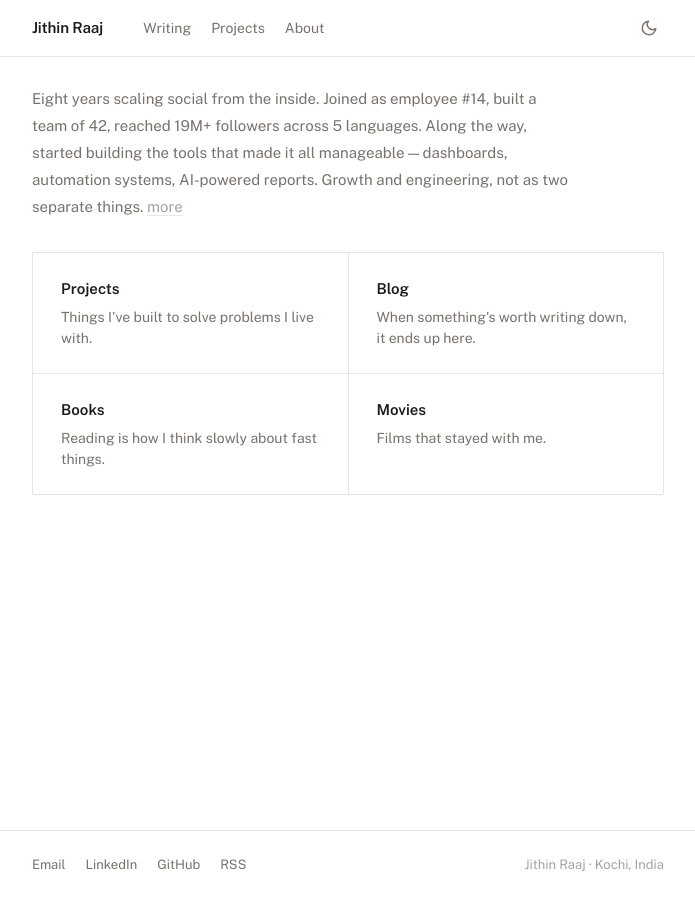
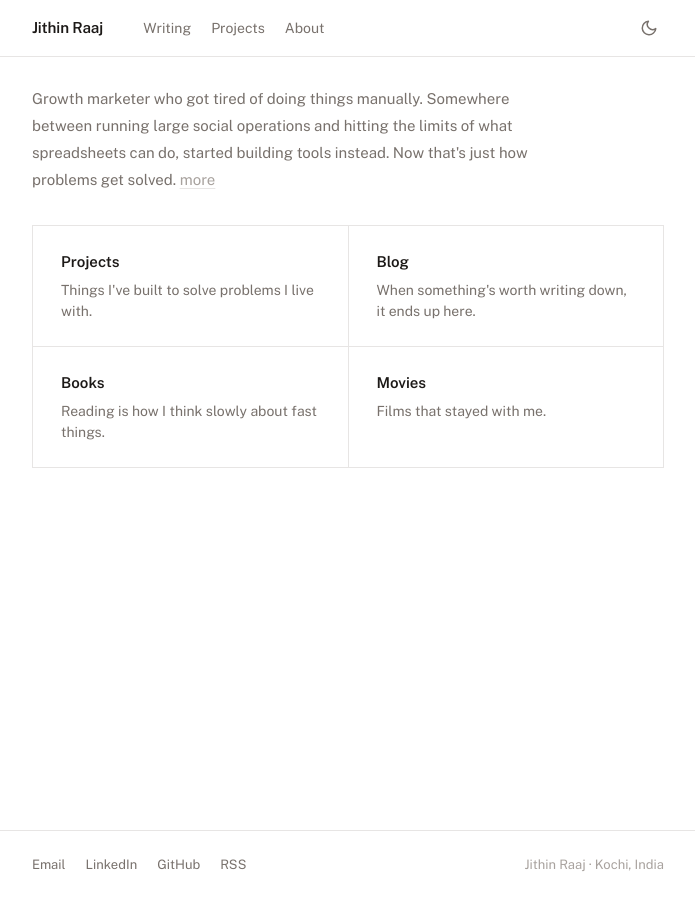
Before and after one commit to jithinrajtk/jithinrajtk.github.io, a Jekyll site: the page built from index.html, in a window 1280 px wide. Shown: the whole page, without its empty margins (292-987 px from the left). Built offline with Jekyll 4.4.1, drawn with Linux system fonts in a browser that asks for light colours.

Commit message:
Generic opener, no company stats

```diff
--- a/index.html
+++ b/index.html
@@ -7,7 +7,7 @@ title: Jithin Raaj
 
   <div class="home-intro">
     <div class="home-bio">
-      <p>Eight years scaling social from the inside. Joined as employee #14, built a team of 42, reached 19M+ followers across 5 languages. Along the way, started building the tools that made it all manageable — dashboards, automation systems, AI-powered reports. Growth and engineering, not as two separate things. <button class="more-btn" onclick="toggleMore(this)">more</button></p>
+      <p>Growth marketer who got tired of doing things manually. Somewhere between running large social operations and hitting the limits of what spreadsheets can do, started building tools instead. Now that's just how problems get solved. <button class="more-btn" onclick="toggleMore(this)">more</button></p>
       <div class="bio-more" hidden>
         <p>Nobody taught me most of what I do. I figured it out because something wasn't working and I didn't want to live with it. That's still how I operate — see the problem, understand it properly, then fix it in a way that doesn't need fixing again.</p>
         <p>The coding side came the same way. Not from wanting to be a developer, but from running into problems that spreadsheets couldn't solve. Once you build one thing that actually works, you can't go back to doing it manually.</p>
```
